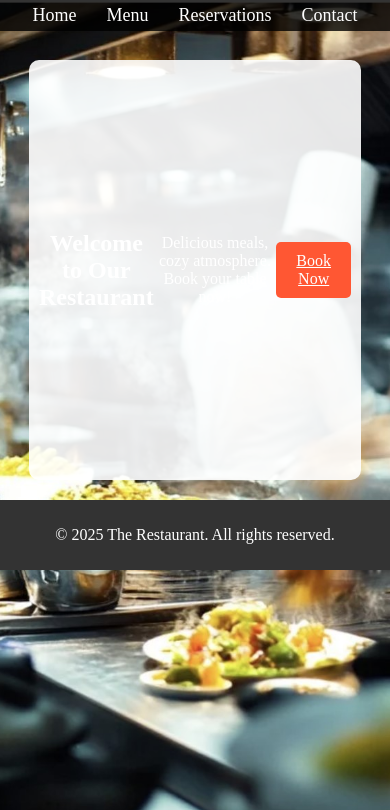
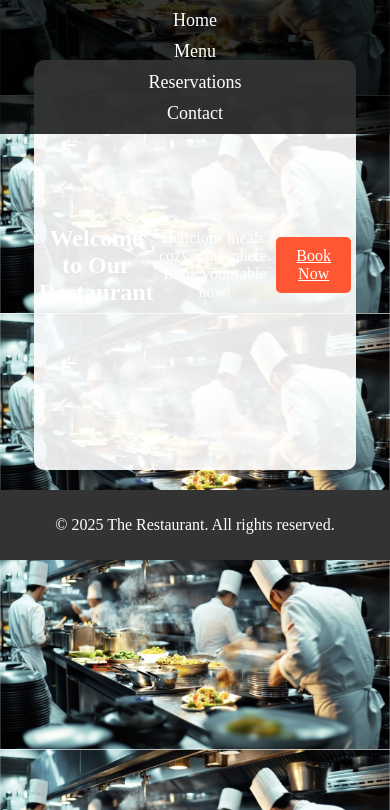
Before and after one commit to Belawal/Pp4-The-Restaurant, a Django app: page / in a window 390 px wide. Shown: the top 810 px of the page. Run offline with Django 5.2, Linux system fonts and the light colour scheme.

Commit message:
added responsive media qqueries for diffenet screen size

```diff
--- a/static/css/style.css
+++ b/static/css/style.css
@@ -91,7 +91,24 @@ footer {
     margin-top: 20px;
 }
 
-/* Responsive navbar styling */
+/* Responsive styling for large screens (up to 1200px) */
+@media (max-width: 1200px) {
+    .container {
+        max-width: 80%;
+    }
+}
+
+/* Responsive styling for tablets and small desktops (up to 1024px) */
+@media (max-width: 1024px) {
+    .container {
+        max-width: 85%;
+    }
+    body {
+        background-size: cover;
+    }
+}
+
+/* Responsive styling for tablets (up to 768px) */
 @media (max-width: 768px) {
     nav {
         padding: 5px 0;
@@ -100,4 +117,32 @@ footer {
         max-width: 100%;
         padding: 10px;
     }
+    body {
+        background-size: contain;
+    }
 }
+
+/* Responsive styling for mobile phones (up to 600px) */
+@media (max-width: 600px) {
+    nav ul {
+        flex-direction: column;
+        align-items: center;
+    }
+    nav ul li {
+        margin: 5px 0;
+    }
+}
+
+/* Responsive styling for small mobile phones (up to 480px) */
+@media (max-width: 480px) {
+    body {
+        background-size: contain;
+    }
+    .container {
+        padding: 5px;
+        max-width: 95%;
+    }
+    nav {
+        text-align: center;
+    }
+}
```
